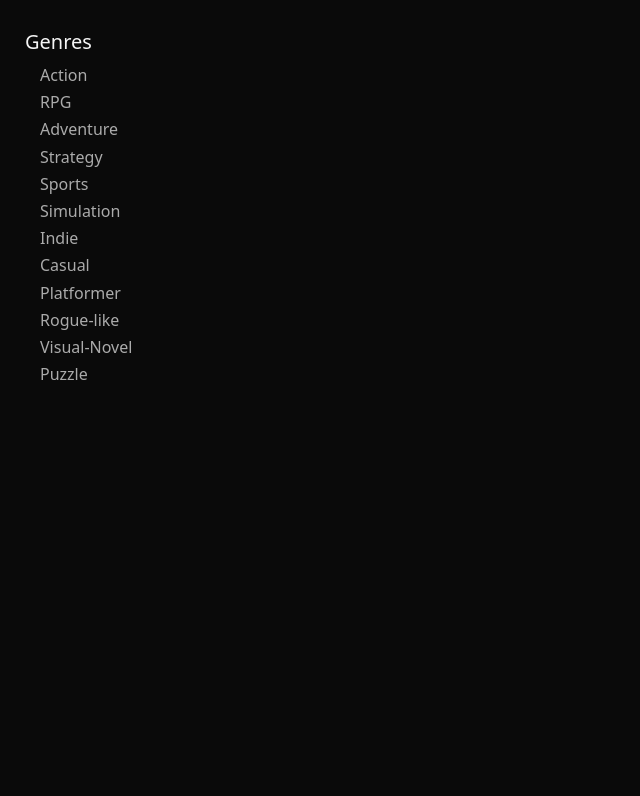
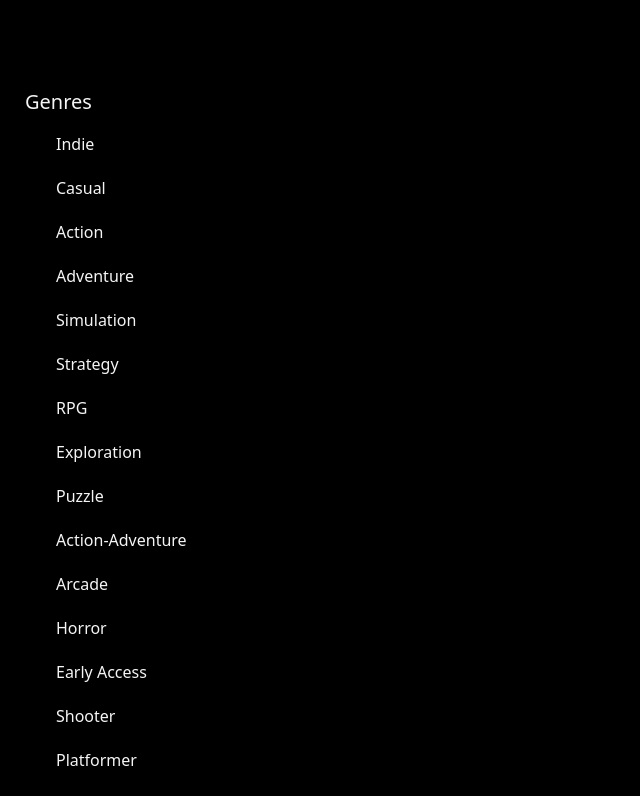
Before and after one commit to tranpaul707/video_gamer_viewer_react, a React (Vite) app in the folder games_viewer/: page / in a window 1280 px wide. Shown: the top 796 px of the page, without its empty margins (0-640 px from the left). Built offline with nearby package versions, Linux system fonts and the light colour scheme.

Commit message:
Added highlighted hovering over genre list component items

```diff
--- a/games_viewer/src/components/Genre/Genre.css
+++ b/games_viewer/src/components/Genre/Genre.css
@@ -1,16 +1,28 @@
-.list-group{
-    width: 15%;
-    color: rgb(171, 171, 171);
-    margin-left: 40px;
-    line-height: 1.7;
+.genre-list {
+  width: 15%;
+  margin-left: 40px;
+  line-height: 1.75;
 }
 
-ul{
-    list-style: none;
-    padding-left: 0;
+.genre-list .list-group-item {
+  background-color: black;
+  color: whitesmoke;
+  border: 0;
+
 }
 
-h5{
-    padding-top: 30px;
-    margin-left: 25px;
+.genre-list .list-group-item-action:hover,
+.genre-list .list-group-item-action:focus {
+  background-color: #000000;
+  color: whitesmoke;
 }
+
+.genre-list .list-group-item.active {
+  background-color: #393b3d;
+  color: whitesmoke;
+}
+
+h5 {
+  padding-top: 90px;
+  margin-left: 25px;
+}
--- a/games_viewer/src/components/Genre/Genre.tsx
+++ b/games_viewer/src/components/Genre/Genre.tsx
@@ -1,30 +1,55 @@
-import React from "react";
-import './Genre.css'
+import "./Genre.css";
+import { useState } from "react";
 
 const Genre = () => {
   const genres = [
-    "Action",
-    "RPG",
-    "Adventure",
-    "Strategy",
-    "Sports",
-    "Simulation",
     "Indie",
     "Casual",
+    "Action",
+    "Adventure",
+    "Simulation",
+    "Strategy",
+    "RPG",
+    "Exploration",
+    "Puzzle",
+    "Action-Adventure",
+    "Arcade",
+    "Horror",
+    "Early Access",
+    "Shooter",
     "Platformer",
-    "Rogue-like",
-    "Visual-Novel",
-    "Puzzle",
+    "Visual Novel",
+    "Free to Play",
+    "Survival",
+    "Roguelike",
+    "Open World",
   ];
+
+  const [Highlightindex, setHighlightindex] = useState(-1);
+
+  const handleClick = (index: number) => {
+    setHighlightindex(index);
+  };
 
   return (
     <>
       <h5> Genres </h5>
-      <ul className="list-group">
-        {genres.map((genre) => (
-          <li> {genre} </li>
+      <div className="list-group genre-list">
+        {genres.map((genre, index) => (
+          <button
+            type="button"
+            key={genre}
+            className={
+              Highlightindex === index
+                ? "list-group-item list-group-item-action active"
+                : "list-group-item list-group-item-action"
+            }
+            onClick={() => handleClick(index)}
+          >
+            {genre}
+          </button>
         ))}
-      </ul>
+      </div>
     </>
   );
 };
--- a/games_viewer/src/index.css
+++ b/games_viewer/src/index.css
@@ -1,5 +1,5 @@
 body{
-    background-color: rgb(10, 10, 10);
+    background-color: rgb(0, 0, 0);
     margin: 0;
     min-height: 100vh;
     color: whitesmoke;
```
